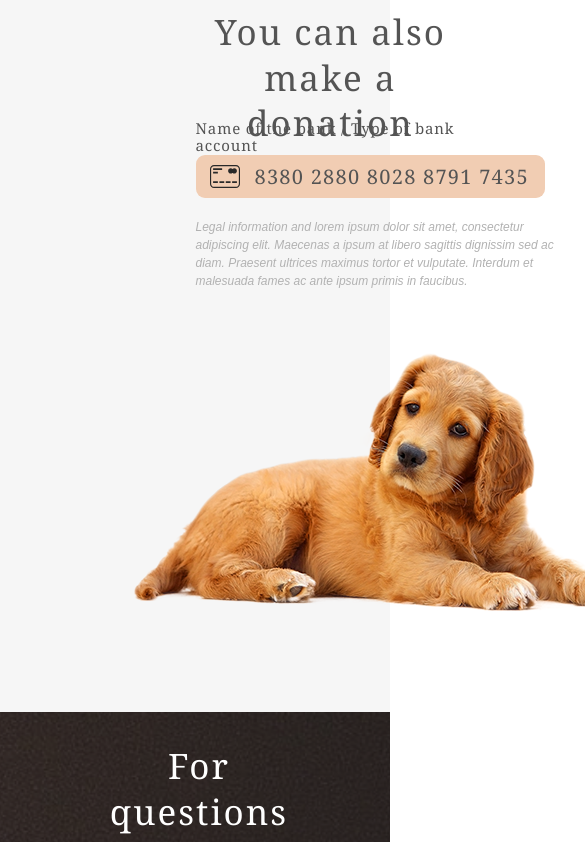
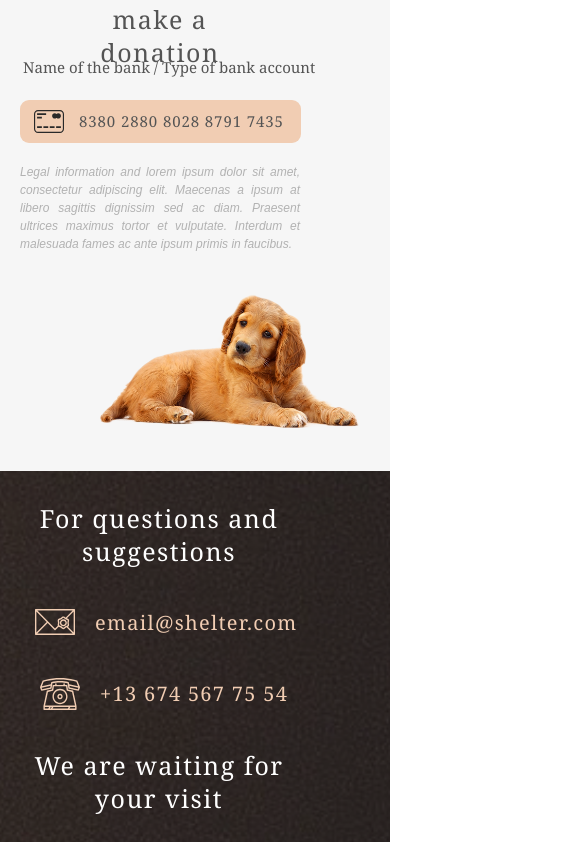
Before and after one commit to Ceneve/Course-0, a plain HTML site: page shelter/index.html in a window 390 px wide. Shown: the part 3404-4246 px from the top of the page, 585 px wide, since content can reach past the window. Drawn offline with Linux system fonts and the light colour scheme.

Commit message:
doc: add adaptive mobile layout on donation and footer blocks

```diff
--- a/shelter/css/main.css
+++ b/shelter/css/main.css
@@ -786,9 +786,63 @@ h5 {
         min-width: 380px;
         padding-right: 200px;
     }
+    .donation-dog-block {
+        display: flex;
+        justify-content: flex-end;
+    }
     .donation-dog {
-        margin-left: -31px;
         margin-top: 50px;
+        padding-right: 132px;
+    }
+}
+@media (max-width:760px) {
+    .donation {
+        min-height: 542.2px;
+    }
+    .donation-content {
+        margin-left: 0px;
+        padding-top: 0px;
+    }
+    .donation-content-block {
+        margin-top: 41.5px;
+        margin-left: 40px;
+    }
+    .donatin-bank {
+        margin: 0;
+        padding: 0;
+        margin-left: -17px;
+        margin-top: -2px;
+        letter-spacing: 0.0em;
+    }
+    .donation-tittle {
+        width: 220px;
+        font-size: 25px;
+        line-height: 32.5px;
+        letter-spacing: 0.06em;
+        margin-top: 0px;
+    }
+    .credit-card {
+        width: 281px;
+        height: 43px;
+        margin-left: -20px;
+        margin-top: 24px;
+    }
+    #card-number {
+        font-size: 15px;
+        line-height: 16.5px;
+        letter-spacing: 0.06em;
+        margin-top: 13px;
+    }
+    .legal-info {
+        min-width: 280px;
+        margin-left: -20px;
+        text-align: justify;
+    }
+    .donation-dog {
+        width: 260px;
+        height: 135.2px;
+        margin-top: 29px;
+        padding-right: 30px;
     }
 }
 footer {
@@ -886,8 +940,70 @@ footer {
     .footer-location {
         margin-left: 60px;
     }
+    #contacts > div > div.footer-contacts > div:nth-child(3) > a.phone-link {
+        margin-top: -5px;
+    }
+    #location {
+        margin-top: -7px;
+    }
+    .footer-puppy-block {
+        display: flex;
+        justify-content: flex-end;
+        width: 1200px;
+    }
     .footer-puppy {
         margin-top: 51px;
-        margin-left: 170px;
+        padding-right: 234px;
     }
 }
+@media (max-width:760px) {
+    footer {
+        min-height: 809px;
+    }
+    .footer-content {
+        margin-left: 0px;
+    }
+    #contacts > div > div.footer-contacts > div.footer-title > h3 > br {
+        display: none;
+    }
+    #contacts > div > div.footer-contacts > div.footer-title {
+        margin-left: -25px;
+    }
+    .footer-contacts {
+        margin-left: 35px;
+    }
+    #contacts > div > div.footer-location > div.footer-title > h3 > br {
+        display: none;
+    }
+    #contacts > div > div.footer-location > div.footer-title > h3 {
+        margin-top: -3px;
+        margin-left: 20px;
+    }
+    .footer-location {
+        margin-left: 0px;
+    }
+    #contacts > div > div.footer-location > div:nth-child(2) {
+        margin-left: 10px;
+        margin-top: 46.6px;
+    }
+    #contacts > div > div.footer-location > div:nth-child(3) {
+        margin-left: 10px;
+        margin-top: 46.6px;
+    }
+    #contacts > div > div.footer-contacts > div:nth-child(3) > a:nth-child(1) > svg {
+        margin-left: 5px;
+    }
+    .footer-title-text {
+        width: 278px;
+        font-size: 25px;
+        line-height: 32.5px;
+        letter-spacing: 0.06em;
+        text-align: center;
+    }
+    .footer-puppy {
+        width: 260px;
+        height: 269px;
+        margin-top: 16px;
+        margin-left: 29px;
+    }
+}
--- a/shelter/index.html
+++ b/shelter/index.html
@@ -223,10 +223,12 @@
     </div>
     <div class="donation">
       <div class="donation-content">
-        <img class="donation-dog" src="./assets/img/donation_dog.png" alt="donation dog">
+        <div class="donation-dog-block">
+          <img class="donation-dog" src="./assets/img/donation_dog.png" alt="donation dog">
+        </div>
         <div class="donation-content-block">
           <h3 class="donation-tittle">You can also make a donation</h3>
-          <h5>Name of the bank / Type of bank account</h5>
+          <h5 class="donatin-bank">Name of the bank / Type of bank account</h5>
           <div class="credit-card">
             <svg class="card-icon" width="30" height="23" viewBox="0 0 30 23" fill="none" xmlns="http://www.w3.org/2000/svg">
               <path d="M25.9815 23H4.01915C1.80285 23 0 21.2046 0 19.0001V3.9999C0 1.79421 1.80285 0 4.01915 0H25.9808C28.196 0 30 1.79421 30 3.9999V19.0001C30.0006 21.2052 28.1972 23 25.9815 23ZM4.01915 1.14285C2.43563 1.14285 1.14836 2.42396 1.14836 3.9999V19.0001C1.14836 20.5755 2.43563 21.8571 4.01915 21.8571H25.9808C27.5638 21.8571 28.8516 20.5755 28.8516 19.0001V3.9999C28.8516 2.42396 27.5638 1.14285 25.9808 1.14285H4.01915ZM20.7037 3.35993C22.1363 3.35993 23.2977 4.51532 23.2977 5.94153C23.2977 7.36774 22.1368 8.52376 20.7037 8.52376C19.2706 8.52376 18.1097 7.36783 18.1097 5.94153C18.1097 4.51523 19.2712 3.35993 20.7037 3.35993ZM24.3204 3.35993C25.7529 3.35993 26.9151 4.51532 26.9151 5.94153C26.9151 7.36774 25.7536 8.52376 24.3204 8.52376C22.8873 8.52376 21.7264 7.36783 21.7264 5.94153C21.7264 4.51523 22.8879 3.35993 24.3204 3.35993ZM3.0861 16.3339H7.8683V18.0481H3.0861V16.3339ZM9.43467 16.3339H14.2175V18.0481H9.43467V16.3339ZM15.782 16.3339H20.5659V18.0481H15.782V16.3339ZM22.1305 16.3339H26.9144V18.0481H22.1305V16.3339ZM3.0861 3.36046H12.1263V5.07474H3.0861V3.36046ZM3.0861 6.76208H7.86946V8.47637H3.0861V6.76208Z" fill="#292929"/>
@@ -298,7 +300,9 @@
             </a>
           </div>
         </div>
-        <img class="footer-puppy" src="./assets/img/footer_puppy.png" alt="footer puppy">
+        <div class="footer-puppy-block">
+          <img class="footer-puppy" src="./assets/img/footer_puppy.png" alt="footer puppy">
+        </div>
       </div>
     </footer>
 </body>
```
